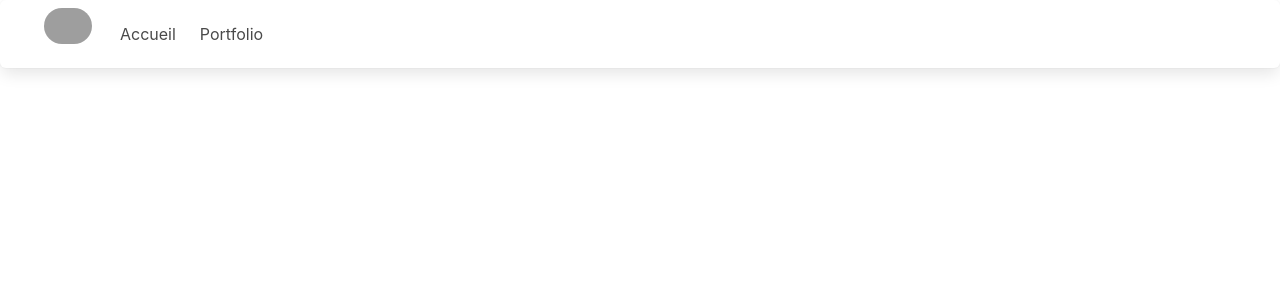
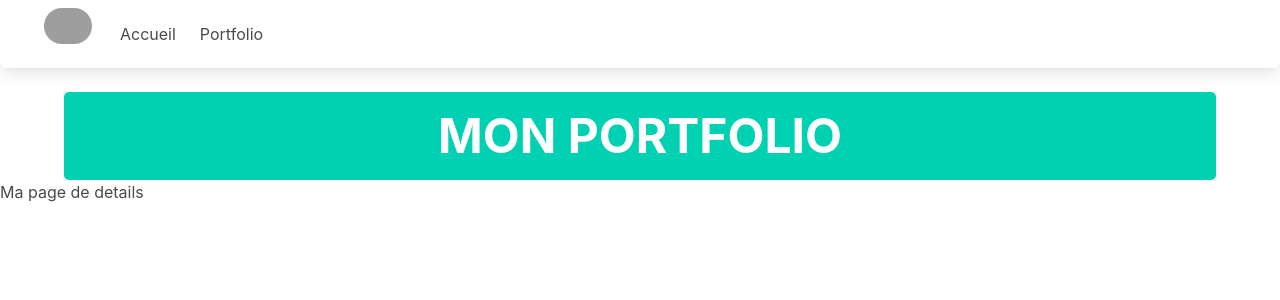
Before and after one commit to bezedache29/revisions-vue, a Vue app: page /portfolio/1 in a window 1280 px wide. Before the commit this address had no page. Shown: the top 300 px of the page. Built offline with nearby package versions, Linux system fonts and the light colour scheme; grey boxes are pictures that could not be loaded.

Commit message:
Composant details d'un projet + route

```diff
--- a/src/components/partials/Navbar/NavbarApp.vue
+++ b/src/components/partials/Navbar/NavbarApp.vue
@@ -35,7 +35,7 @@
         return { name: 'home-app' }
       },
       portfolio() {
-        return { name: 'portfolio' }
+        return { name: 'projects' }
       }
     }
   }
--- /dev/null
+++ b/src/pages/Project/ProjectApp.vue
@@ -0,0 +1,20 @@
+<template>
+  <div>
+    <h1>Ma page de details</h1>
+  </div>
+</template>
+
+<script>
+  export default {
+    name:"project-app",
+    data() {
+      return {
+
+      }
+    },
+  }
+</script>
+
+<style scoped>
+
+</style>
--- a/src/pages/Projects/ProjectsApp.vue
+++ b/src/pages/Projects/ProjectsApp.vue
@@ -2,6 +2,7 @@
   <section class="container">
     <TitleH1>Mon portfolio</TitleH1>
   </section>
+  <router-view></router-view>
 </template>
 
 <script>
--- a/src/router/index.js
+++ b/src/router/index.js
@@ -1,6 +1,7 @@
 import { createWebHistory, createRouter } from "vue-router"
 import HomeApp from '../pages/Home/HomeApp.vue'
 import ProjectsApp from '../pages/Projects/ProjectsApp.vue'
+import ProjectApp from '../pages/Project/ProjectApp.vue'
 
 const routes = [
   {
@@ -13,6 +14,11 @@ const routes = [
     name: "portfolio",
     component: ProjectsApp,
   },
+  { name: 'projects', path: '/portfolio', component: ProjectsApp, children:
+      [
+        { name: 'project', path: ':id', component: ProjectApp, props: true }
+      ]
+    },
 ];
 
 const router = createRouter({
```
